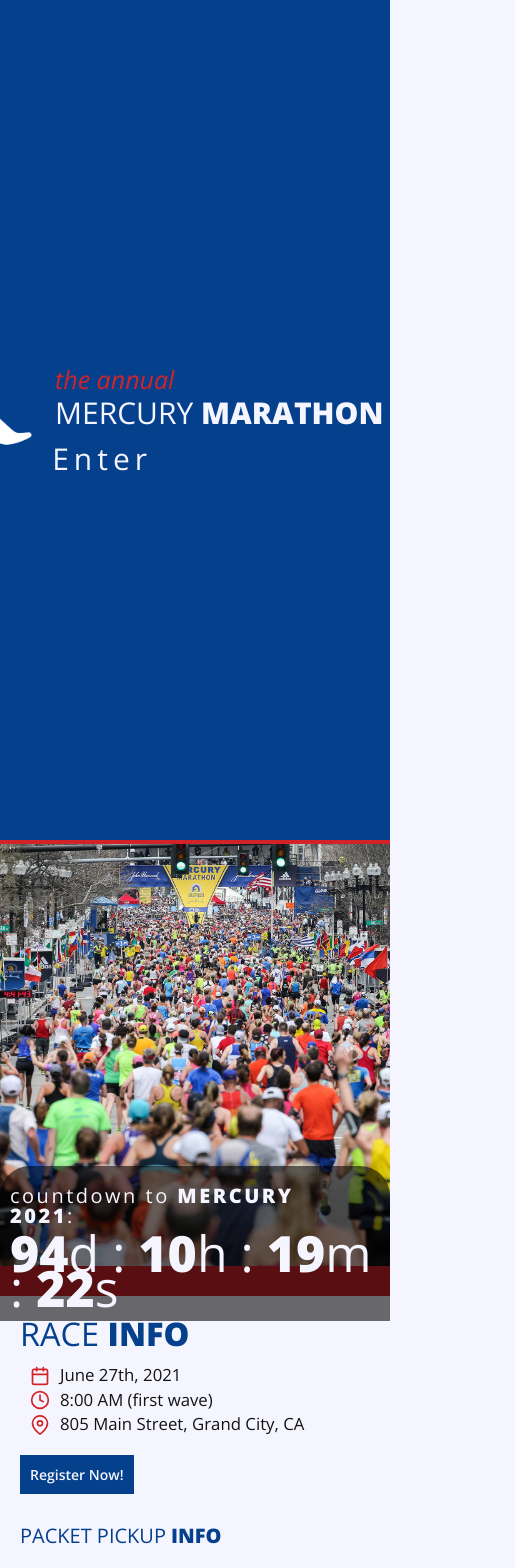
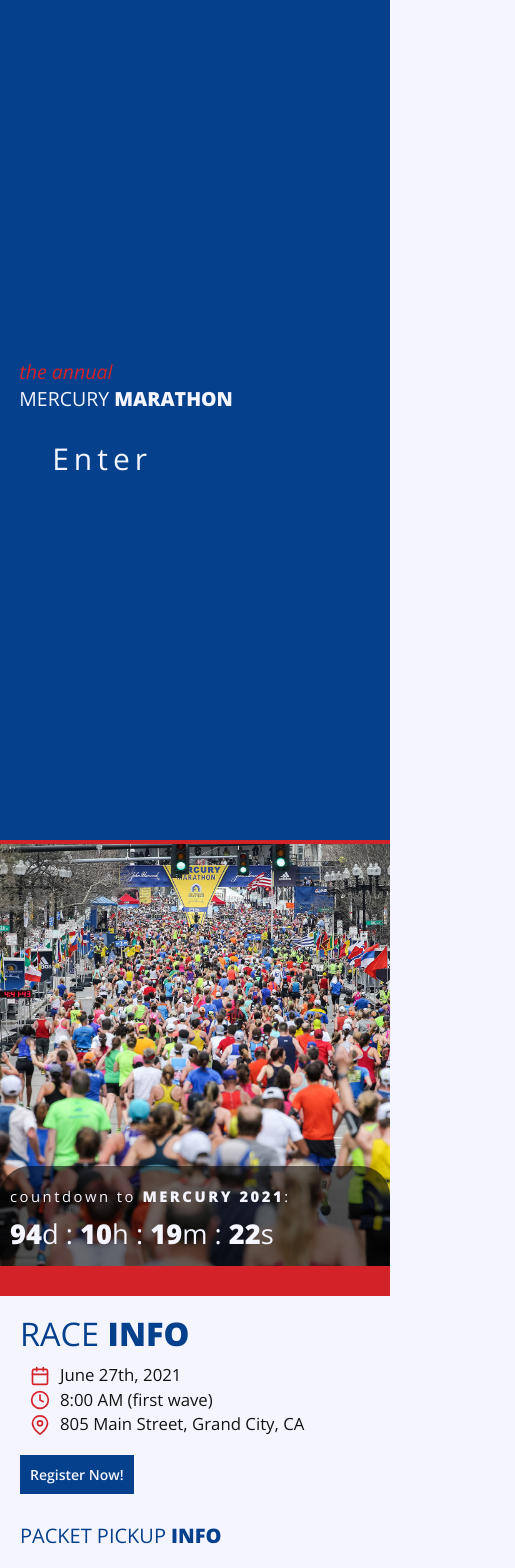
Before and after one commit to kristenprescott/MercuryMarathon, a React (Create React App) app: page / in a window 390 px wide. Shown: the top 1568 px of the page, 515 px wide, since content can reach past the window. Built offline with nearby package versions, Linux system fonts and the light colour scheme.

Commit message:
responsive updates

```diff
--- a/src/Pages/Register.js
+++ b/src/Pages/Register.js
@@ -14,7 +14,7 @@ export default function Register() {
 		wheelchair: false,
 		// fix this
 		race_id: 3,
-		cohort_id: 8,
+		cohort_id: 1,
 	});
 
 	useEffect(() => {
--- a/src/sass/_classStyles.scss
+++ b/src/sass/_classStyles.scss
@@ -39,3 +39,6 @@
 	animation: showNav 2.7s;
 	animation-fill-mode: forwards;
 }
+.reverse-overflow {
+	overflow: initial;
+}
--- a/src/sass/style.scss
+++ b/src/sass/style.scss
@@ -78,21 +78,33 @@
 
 @media screen and (max-width: 600px) {
 	.App {
+		width: 100vw;
+		overflow: hidden;
 		header {
 		}
 		.container {
 			.title-div {
-
+				height: 100px;
+				line-height: 1rem;
 				h2 {
-					font-size: 2.5rem;
+					font-size: 5vw;
 				}
 				h1 {
-					font-size: 3rem;
+					font-size: 5vw;
 				}
 			}
 			.logo-div {
+				height: 100px;
 				img {
+					height: 70px;
+					width: auto;
 				}
+			}
+		}
+		footer {
+			p {
+				font-size: 1.2rem;
+				line-height: 1.5rem;
 			}
 		}
 	}
@@ -257,11 +269,13 @@ nav {
 		}
 		.countdown-div {
 			flex-direction: column;
+			align-items: space-between;
 			margin-top: -104px;
 			p {
-				font-size: 2rem;
+				font-size: 3.8vw;
 			}
 			h2 {
+				font-size: 7vw;
 				span {
 				}
 			}
@@ -388,6 +402,8 @@ nav {
 @media screen and (max-width: 600px) {
 	.LiveEvent {
 		margin-top: 7rem;
+		margin-left: 2rem;
+		margin-right: 2rem;
 		h1 {
 			font-size: 2.6rem;
 		}
@@ -414,7 +430,7 @@ nav {
 		}
 		margin-top: 6rem;
 		.grid-style {
-			font-size: 1.5rem;
+			font-size: unset;
 		}
 	}
 }
--- a/src/style.css
+++ b/src/style.css
@@ -157,6 +157,10 @@ select {
   animation-fill-mode: forwards;
 }
 
+.reverse-overflow {
+  overflow: initial;
+}
+
 .App header {
   position: relative;
   display: flex;
@@ -224,11 +228,30 @@ select {
 }
 
 @media screen and (max-width: 600px) {
+  .App {
+    width: 100vw;
+    overflow: hidden;
+  }
+  .App .container .title-div {
+    height: 100px;
+    line-height: 1rem;
+  }
   .App .container .title-div h2 {
-    font-size: 2.5rem;
+    font-size: 5vw;
   }
   .App .container .title-div h1 {
-    font-size: 3rem;
+    font-size: 5vw;
+  }
+  .App .container .logo-div {
+    height: 100px;
+  }
+  .App .container .logo-div img {
+    height: 70px;
+    width: auto;
+  }
+  .App footer p {
+    font-size: 1.2rem;
+    line-height: 1.5rem;
   }
 }
 nav {
@@ -370,10 +393,14 @@ nav .nav-div ul li a:hover {
 @media screen and (max-width: 980px) {
   .Home .countdown-div {
     flex-direction: column;
+    align-items: space-between;
     margin-top: -104px;
   }
   .Home .countdown-div p {
-    font-size: 2rem;
+    font-size: 3.8vw;
+  }
+  .Home .countdown-div h2 {
+    font-size: 7vw;
   }
   .Home .content-2 {
     flex-direction: column;
@@ -458,6 +485,8 @@ nav .nav-div ul li a:hover {
 @media screen and (max-width: 600px) {
   .LiveEvent {
     margin-top: 7rem;
+    margin-left: 2rem;
+    margin-right: 2rem;
   }
   .LiveEvent h1 {
     font-size: 2.6rem;
@@ -482,7 +511,7 @@ nav .nav-div ul li a:hover {
     font-size: 2.6rem;
   }
   .PreviousRaces .grid-style {
-    font-size: 1.5rem;
+    font-size: unset;
   }
 }
 
```
Also changed, not shown: 1 other file (tests, documents, lock files or other folders).
